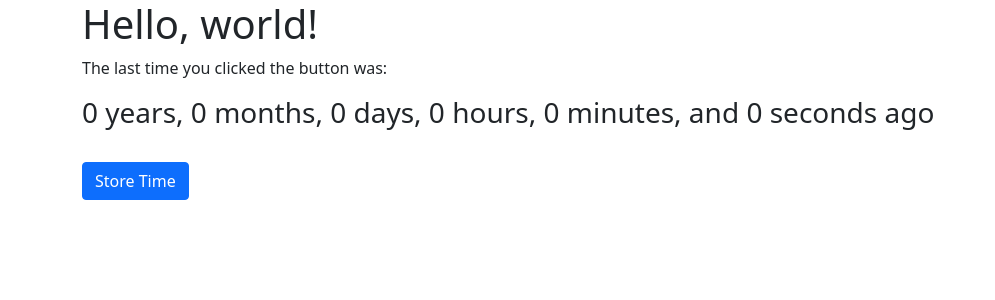
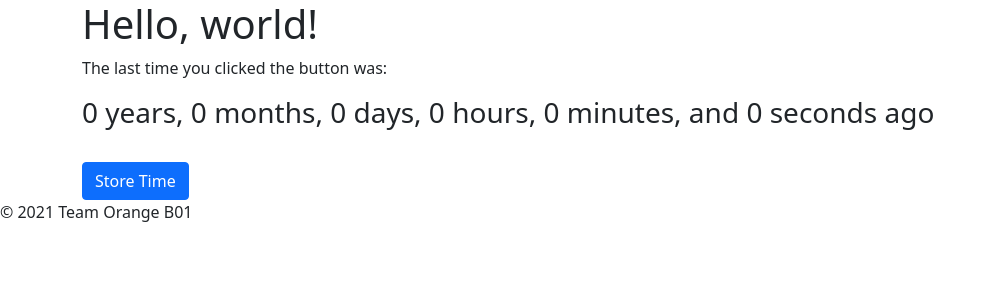
Before and after one commit to IanLarabee/nuts-and-bolts-orange, a PHP site: page / in a window 1280 px wide. Shown: the top 300 px of the page, without its empty margins (0-995 px from the left). Run offline with PHP 8.4, Linux system fonts and the light colour scheme; data that the repository does not hold is empty.

Commit message:
add main stylesheet + text footer

```diff
--- a/nuts_and_bolts/include/footer.php
+++ b/nuts_and_bolts/include/footer.php
@@ -1,3 +1,5 @@
+
 <script src="https://cdn.jsdelivr.net/npm/bootstrap@5.0.0-beta2/dist/js/bootstrap.bundle.min.js" integrity="sha384-b5kHyXgcpbZJO/tY9Ul7kGkf1S0CWuKcCD38l8YkeH8z8QjE0GmW1gYU5S9FOnJ0" crossorigin="anonymous"></script>
+<footer id="footer"> &copy; 2021 Team Orange B01 </footer>
     </body>
 </html>
--- a/nuts_and_bolts/include/header.php
+++ b/nuts_and_bolts/include/header.php
@@ -4,4 +4,5 @@
         <meta charset="utf-8">
         <meta name="viewport" content="width=device-width, initial-scale=1">
         <script src="js/functions.js"></script>
+        <link rel="stylesheet" href="css/main.css">
         <link href="https://cdn.jsdelivr.net/npm/bootstrap@5.0.0-beta2/dist/css/bootstrap.min.css" rel="stylesheet" integrity="sha384-BmbxuPwQa2lc/FVzBcNJ7UAyJxM6wuqIj61tLrc4wSX0szH/Ev+nYRRuWlolflfl" crossorigin="anonymous">
```
